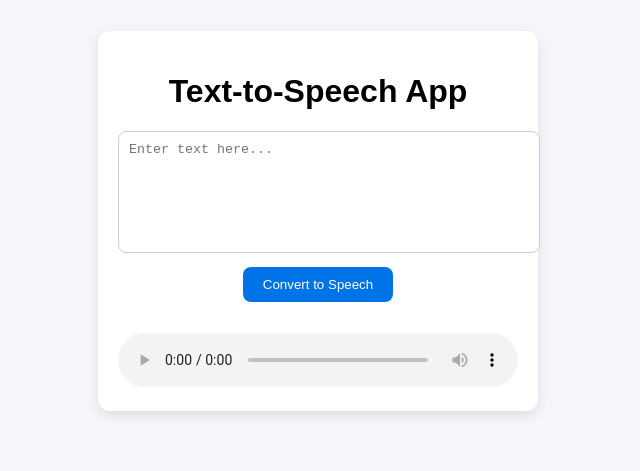
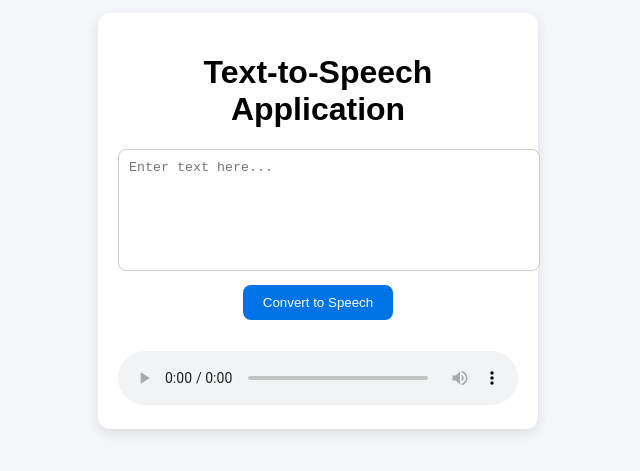
Before and after one commit to Esthella-Yung/text-speech-project, a plain HTML site: page index.html in a window 1280 px wide. Shown: the part 179-650 px from the top of the page, without its empty margins (322-962 px from the left). Drawn offline with Linux system fonts and the light colour scheme.

Commit message:
Update index.html

```diff
--- a/index.html
+++ b/index.html
@@ -8,7 +8,7 @@
 </head>
 <body>
   <div class="container">
-    <h1>Text-to-Speech App</h1>
+    <h1>Text-to-Speech Application</h1>
     <textarea id="textInput" placeholder="Enter text here..."></textarea>
     <button onclick="convertText()">Convert to Speech</button>
     <p id="status"></p>
```
